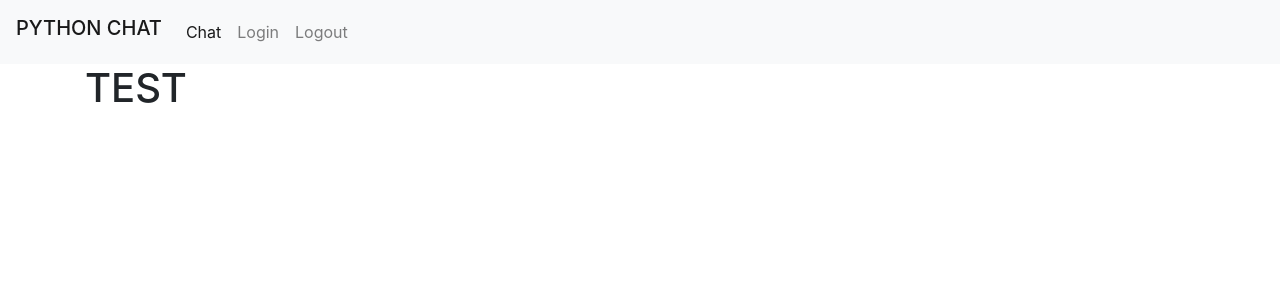
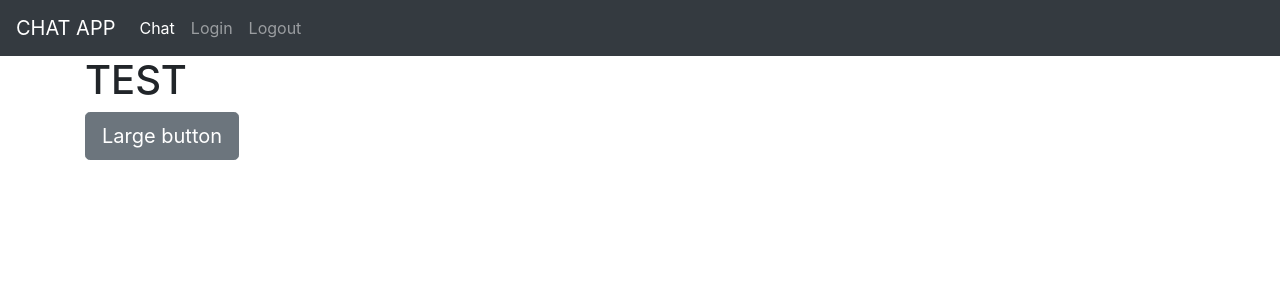
Before and after one commit to francesco-pecora/python-chat, a Flask app: template website/templates/index.html in a window 1280 px wide. Shown: the top 300 px of the page. Run offline with Flask 2, Linux system fonts and the light colour scheme; the template is opened without the code that fills it, so the values that code supplies are empty; some libraries are stand-ins or nearby versions.

Commit message:
routes working

```diff
--- a/website/main.py
+++ b/website/main.py
@@ -1,29 +1,37 @@
-from flask import Flask, render_template, url_for, redirect, session
+from flask import Flask, render_template, url_for, redirect, session, request
+from client import Client
 
 NAME_KEY = "name"
 
 app = Flask(__name__)
 app.secret_key = "hello"
 
-'''
-@app.route("/login")
+
+@app.route("/login", methods = ["POST", "GET"])
 def login():
-    return render_template("login.html")
-'''
-'''
+    if request.method == "POST":
+        session[NAME_KEY] = request.form["inputName"]
+        return redirect(url_for("home"))
+    return render_template("login.html") #, **{"session": session}
+
+
 @app.route("/logout")
 def logout():
     session.pop(NAME_KEY, None)
     return redirect(url_for("login"))
-'''
+
 @app.route("/")
 @app.route("/home")
 def home():
-    #if NAME_KEY not in session:
-    #    return redirect(url_for("login"))
+    if NAME_KEY not in session:
+        return redirect(url_for("login"))
 
-    #name = session[NAME_KEY]
-    return render_template("index.html")
+    return render_template("index.html") #, **{"login": True, "session": session}
+
+@app.route("/run")
+def run():
+    print("clicked")
+    return "none"
 
 if __name__ == "__main__":
     app.run(debug=True)
--- a/website/templates/base.html
+++ b/website/templates/base.html
@@ -3,32 +3,48 @@
     <head>
         <meta charset="utf-8">
         <meta name="viewport" content="width=device-width, initial-scale=1, shrink-to-fit=no">
+
+        <script src="https://code.jquery.com/jquery-3.4.1.slim.min.js" integrity="sha384-J6qa4849blE2+poT4WnyKhv5vZF5SrPo0iEjwBvKU7imGFAV0wwj1yYfoRSJoZ+n" crossorigin="anonymous"></script>
+        <script src="//ajax.googleapis.com/ajax/libs/jquery/1.9.1/jquery.min.js"></script>
+        <script src="https://cdnjs.cloudflare.com/ajax/libs/socket.io/1.7.3/socket.io.min.js"></script>
+
         <link rel="stylesheet" href="https://stackpath.bootstrapcdn.com/bootstrap/4.4.1/css/bootstrap.min.css" integrity="sha384-Vkoo8x4CGsO3+Hhxv8T/Q5PaXtkKtu6ug5TOeNV6gBiFeWPGFN9MuhOf23Q9Ifjh" crossorigin="anonymous">
         <title>{% block title %}{% endblock %}</title>
     </head>
     <body>
 
-        <nav class="navbar navbar-expand-lg navbar-light bg-light">
-            <h1 class="navbar-brand" href="#">PYTHON CHAT</h1>
-            <button class="navbar-toggler" type="button" data-toggle="collapse" data-target="#navbarNavAltMarkup" aria-controls="navbarNavAltMarkup" aria-expanded="false" aria-label="Toggle navigation">
-                <span class="navbar-toggler-icon"></span>
+        <nav class="navbar navbar-expand-lg navbar-dark bg-dark">
+            <a class="navbar-brand" href="#">CHAT APP</a>
+            <button class="navbar-toggler" type="button" data-toggle="collapse" data-target="#navbarNav" aria-controls="navbarNav" aria-expanded="false" aria-label="Toggle navigation">
+              <span class="navbar-toggler-icon"></span>
             </button>
-            <div class="collapse navbar-collapse" id="navbarNavAltMarkup">
-                <div class="navbar-nav">
-                    <a class="nav-item nav-link active" href="#">Chat <span class="sr-only">(current)</span></a>
-                    <a class="nav-item nav-link" href="#">Login</a>
-                    <a class="nav-item nav-link" href="#">Logout</a>
-                </div>
+            <div class="collapse navbar-collapse" id="navbarNav">
+              <ul class="navbar-nav">
+                <li class="nav-item active">
+                  <a class="nav-link" href="/home">Chat <span class="sr-only">(current)</span></a>
+                </li>
+                <li class="nav-item">
+                  <a class="nav-link" href="/login">Login</a>
+                </li>
+                <li class="nav-item">
+                  <a class="nav-link" href="/logout">Logout</a>
+                </li>
+              </ul>
             </div>
         </nav>
+
+        <!-- <div class="alert alert-dark" role="alert">
+            {% block message %}
+            {% endblock %}
+        </div> -->
 
         <div class="container">
             {% block content %}
             {% endblock %}
         </div>
 
-        <script src="https://code.jquery.com/jquery-3.4.1.slim.min.js" integrity="sha384-J6qa4849blE2+poT4WnyKhv5vZF5SrPo0iEjwBvKU7imGFAV0wwj1yYfoRSJoZ+n" crossorigin="anonymous"></script>
         <script src="https://cdn.jsdelivr.net/npm/popper.js@1.16.0/dist/umd/popper.min.js" integrity="sha384-Q6E9RHvbIyZFJoft+2mJbHaEWldlvI9IOYy5n3zV9zzTtmI3UksdQRVvoxMfooAo" crossorigin="anonymous"></script>
         <script src="https://stackpath.bootstrapcdn.com/bootstrap/4.4.1/js/bootstrap.min.js" integrity="sha384-wfSDF2E50Y2D1uUdj0O3uMBJnjuUD4Ih7YwaYd1iqfktj0Uod8GCExl3Og8ifwB6" crossorigin="anonymous"></script>
+        <script type="text/javascript" src="{{ url_for('static', filename='index.js') }}"></script>
     </body>
 </html>
--- a/website/templates/index.html
+++ b/website/templates/index.html
@@ -2,5 +2,9 @@
 
 {% block title %} Home {% endblock %}
 {% block content %}
+
 <h1>TEST</h1>
+<form>
+    <button id="test" type="button" class="btn btn-secondary btn-lg">Large button</button>
+</form>
 {% endblock %}
```
Also changed, not shown: website/__init__.py (added).
